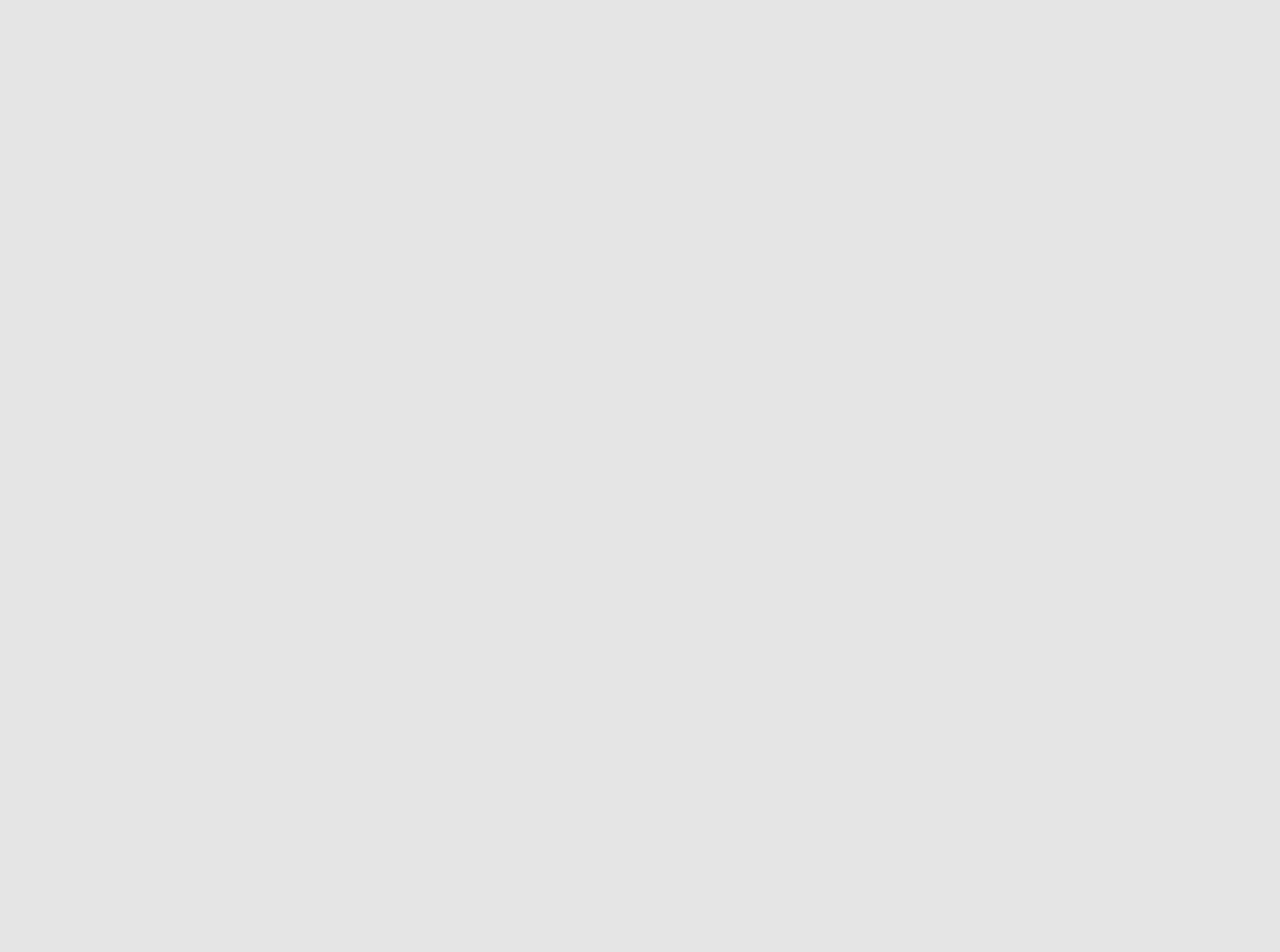
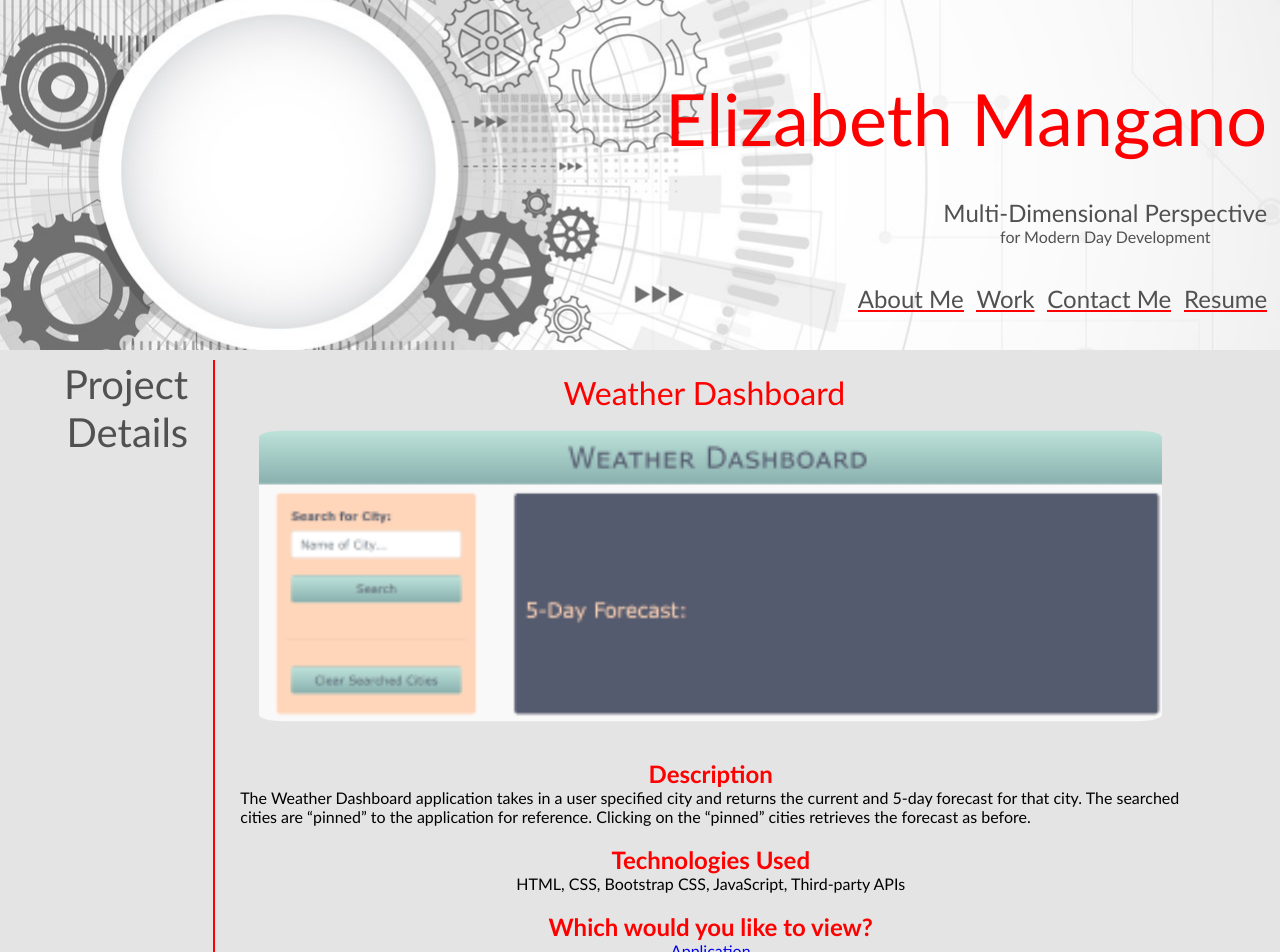
Before and after one commit to emangano2816/portfolio_react, a React (Create React App) app: page /weatherdashboard in a window 1280 px wide. Shown: the top 952 px of the page. Before the commit the page ends 800 px from the top, so only its background shows below. Built offline with nearby package versions, Linux system fonts and the light colour scheme.

Commit message:
Added component/pages/route for weather dashboard project details.

```diff
--- a/src/App.js
+++ b/src/App.js
@@ -3,6 +3,7 @@ import Home from '../src/Components/pages/Home';
 import ShareSpace from './Components/pages/ShareSpace'
 import MovieDrinkMatch from "./Components/pages/MovieDrinkMatch";
 import CodeQuiz from "./Components/pages/CodeQuiz";
+import WeatherDashboard from "./Components/pages/WeatherDashboard";
 
 function App() {
   return (
@@ -12,6 +13,7 @@ function App() {
         <Route exact path='/sharespace' component={ShareSpace} />
         <Route exact path='/moviedrinkmatch' component={MovieDrinkMatch} />
         <Route exact path='/codequiz' component={CodeQuiz} />
+        <Route exact path='/weatherdashboard' component={WeatherDashboard} />
       </div>
     </Router>
 
--- a/src/Components/Projects/index.js
+++ b/src/Components/Projects/index.js
@@ -8,7 +8,7 @@ function Projects() {
             <ProjectButton id='work2' name='React Employee Directory' />
             <ProjectButton id='work3' name='Movie-Drink Matchmaker' page= 'moviedrinkmatch'/>
             <ProjectButton id='work4' name='Code Quiz' page='codequiz'/>
-            <ProjectButton id='work5' name='Weather Dashboard' />
+            <ProjectButton id='work5' name='Weather Dashboard' page='weatherdashboard' />
             <ProjectButton id='work6' name='Workday Scheduler' />
         </div>
     )
--- /dev/null
+++ b/src/Components/WeatherDashboard/index.js
@@ -0,0 +1,30 @@
+import React from "react";
+import SectionHeader from "../SectionHeader";
+import Section from "../Section";
+import ContactMe from "../ContactMe";
+import images from '../../assets/Weather_Dashboard_resized.png'
+
+function WeatherDashboard() {
+
+    return(
+        <div className='main-container'>
+            <div className='work-container'>
+                <SectionHeader header='Project Details' />
+                <div className='project-details'>
+                    <h3>Weather Dashboard</h3>
+                    <img src={images} className='project-image' alt='Movie-Drink Matchmaker application'/>
+                    <h4>Description</h4>
+                    <p>The Weather Dashboard application takes in a user specified city and returns the current and 5-day forecast for that city. The searched cities are “pinned” to the application for reference.  Clicking on the “pinned” cities retrieves the forecast as before.</p>
+                    <h4>Technologies Used</h4>
+                    <p>HTML, CSS, Bootstrap CSS, JavaScript, Third-party APIs</p>
+                    <h4>Which would you like to view?</h4>
+                    <a href="https://emangano2816.github.io/weather_dashboard/" target="_blank" rel="noreferrer noopener">Application</a>
+                    <a href="https://github.com/emangano2816/weather_dashboard" target="_blank" rel="noreferrer noopener">GitHub Repository</a>
+                </div>
+            </div>
+            <Section id="contact-me" styles="contactme-container contactme-item" header='Contact Me' component={<ContactMe/>} />
+        </div>
+    )
+}
+
+export default WeatherDashboard;
--- /dev/null
+++ b/src/Components/pages/WeatherDashboard.js
@@ -0,0 +1,15 @@
+import Header from '../Header/index.js'
+import WeatherDashboard from '../WeatherDashboard/index.js';
+
+function Home() {
+  return (
+    <div>
+      <Header />
+      <WeatherDashboard />
+    </div>
+
+
+  );
+}
+
+export default Home;
```
